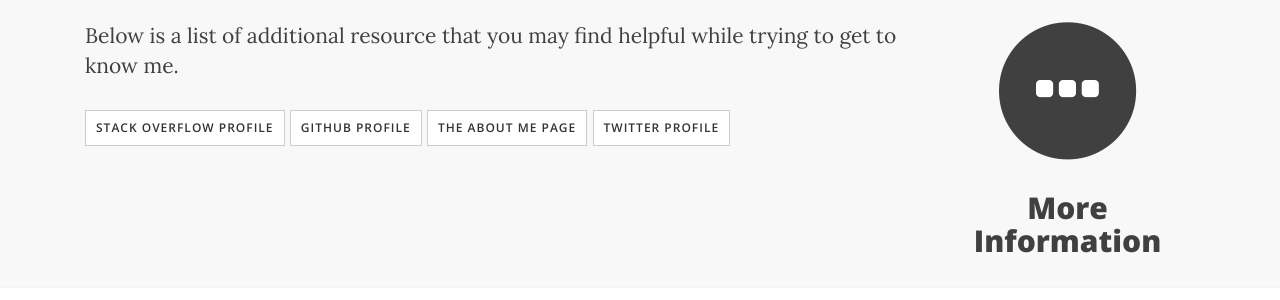
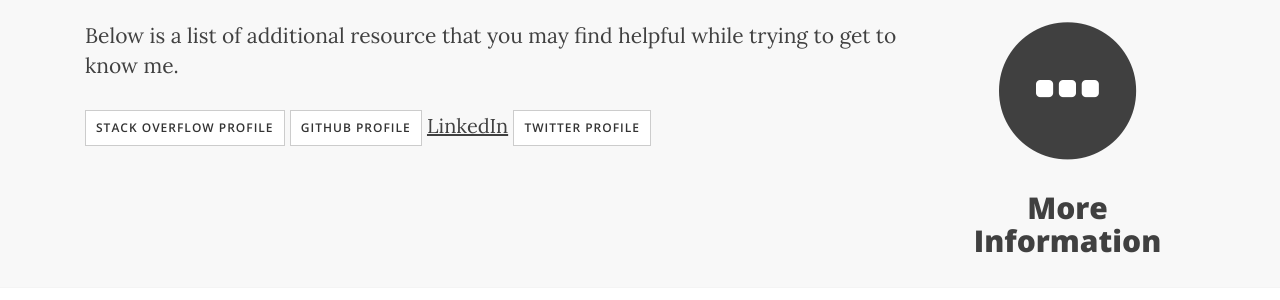
Before and after one commit to osbornm/osbornm.github.io, a Jekyll site: the page built from cv.html, in a window 1280 px wide and 900 px high, scrolled down 2872 px. Shown: the part 351-651 px from the top of the window. Built offline with Jekyll 4.4.1, drawn with Linux system fonts in a browser that asks for light colours; nearby versions of some CDN libraries.

Commit message:
feat: cv add linkedin

```diff
--- a/cv.html
+++ b/cv.html
@@ -158,7 +158,7 @@
             <p>
                 <a href="https://stackoverflow.com/users/5235/matthew-m-osborn" class="btn btn-default btn-xs">Stack Overflow Profile</a>
                 <a href="https://github.com/osbornm" class="btn btn-default btn-xs">Github Profile</a>
-                <a href="/about" class="btn btn-default btn-xs">The About Me Page</a>
+                <a href="https://www.linkedin.com/in/osbornm/">LinkedIn</a>
                 <a href="https://twitter.com/osbornm" class="btn btn-default btn-xs">Twitter Profile</a>
             </p>
         </div>
```
